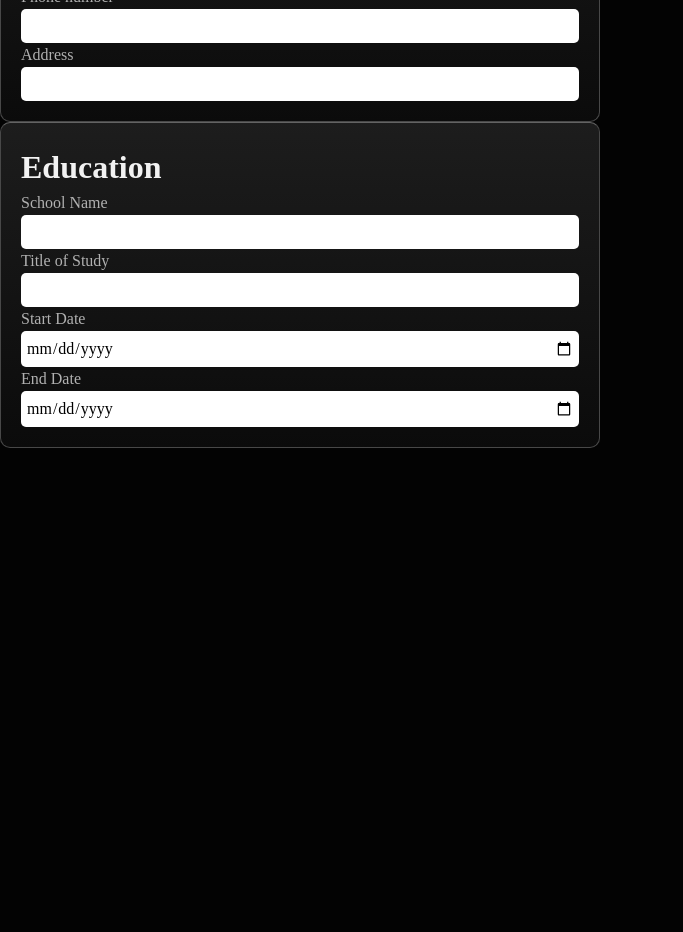
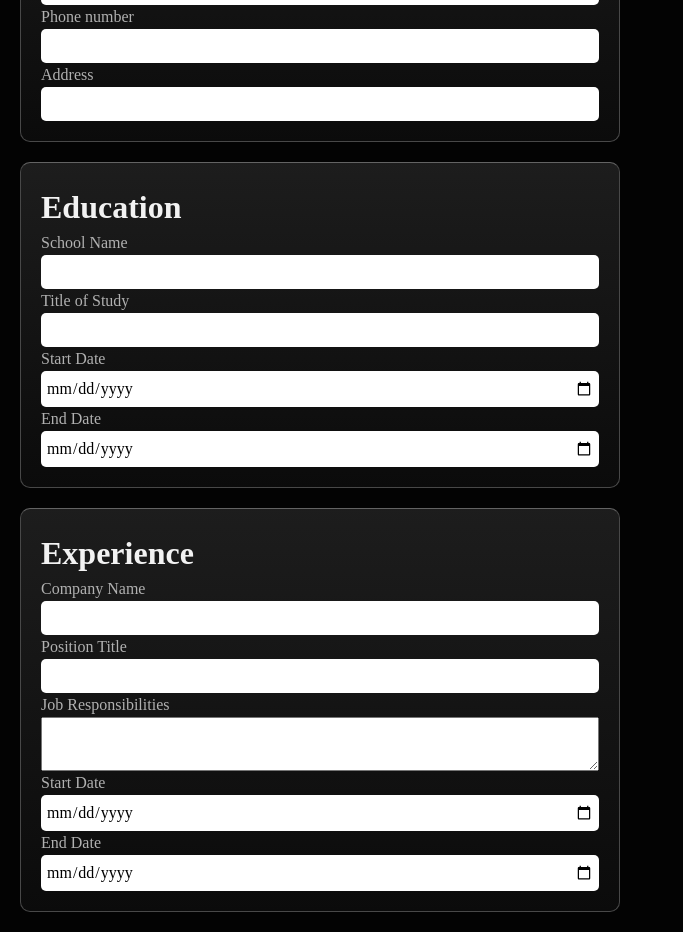
Before and after one commit to Julczan/cv_app, a React (Vite) app: page / in a window 1280 px wide. Shown: the part 200-1132 px from the top of the page, without its empty margins (0-683 px from the left). Before the commit the page ends 800 px from the top, so only its background shows below. Built offline with nearby package versions, Linux system fonts and the light colour scheme.

Commit message:
Experience component

```diff
--- /dev/null
+++ b/src/components/Experience.jsx
@@ -0,0 +1,19 @@
+import { Input, TextAreaInput, DateInput } from "./Input";
+
+function Experience() {
+  return (
+    <div className="card">
+      <h1>Experience</h1>
+      <Input label={"Company Name"} id={"companyInput"} />
+      <Input label={"Position Title"} id={"positionInput"} />
+      <TextAreaInput
+        label={"Job Responsibilities"}
+        id={"responsibilityInput"}
+      />
+      <DateInput label={"Start Date"} id={"startExpInput"} />
+      <DateInput label={"End Date"} id={"endExpInput"} />
+    </div>
+  );
+}
+
+export default Experience;
--- a/src/components/Input.jsx
+++ b/src/components/Input.jsx
@@ -16,4 +16,13 @@ function DateInput({ label, value, id }) {
   );
 }
 
-export { Input, DateInput };
+function TextAreaInput({ label, value, id }) {
+  return (
+    <>
+      <label htmlFor={id}>{label}</label>
+      <textarea id={id} name={id} value={value} />
+    </>
+  );
+}
+
+export { Input, DateInput, TextAreaInput };
--- a/src/components/InputSection.jsx
+++ b/src/components/InputSection.jsx
@@ -1,11 +1,13 @@
 import EducationInfo from "./EducationInfo";
 import PersonalInfo from "./PersonalInfo";
+import Experience from "./Experience";
 
 function InputSection() {
   return (
     <div className="input-section">
       <PersonalInfo />
       <EducationInfo />
+      <Experience />
     </div>
   );
 }
--- a/src/styles/Input.css
+++ b/src/styles/Input.css
@@ -7,6 +7,7 @@
   display: flex;
   flex-direction: column;
   padding: 20px;
+  margin: 20px;
 }
 
 input {
```
